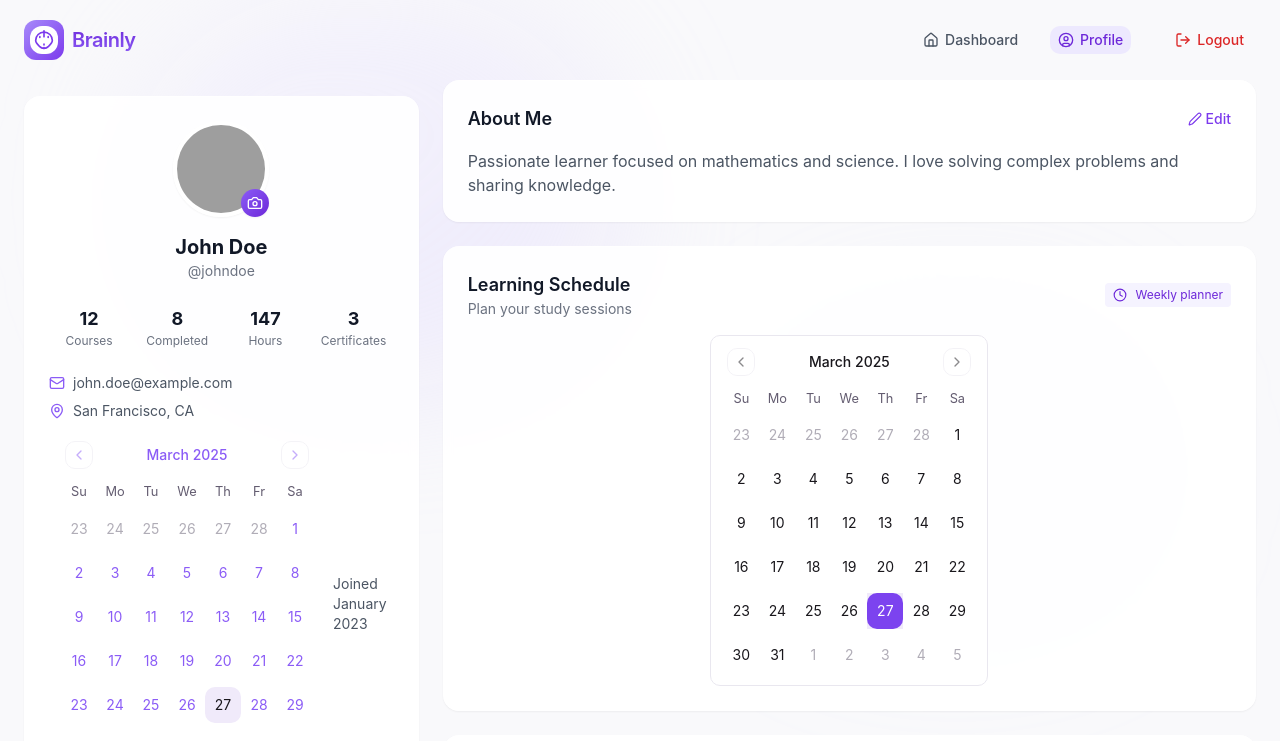
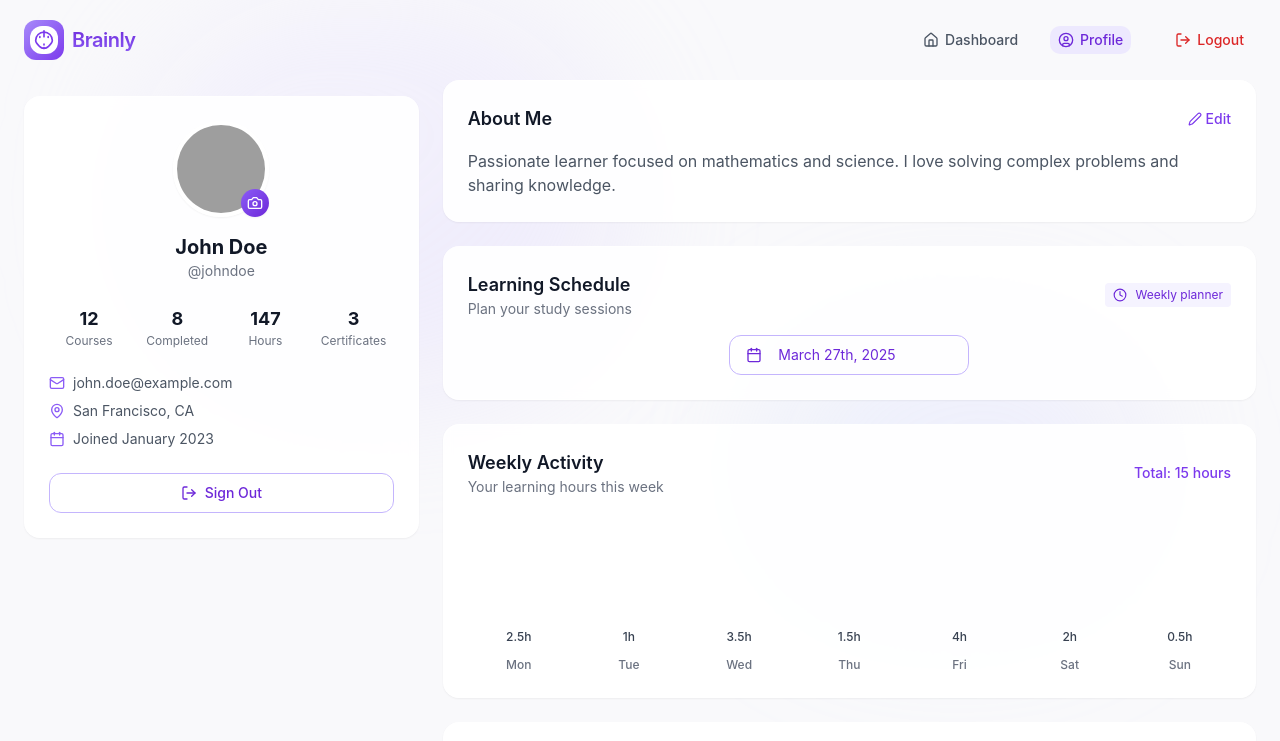
Before and after one commit to RahulDadhich26/brainly-beautify, a React (Vite) app: page /profile in a window 1280 px wide. Shown: the top 741 px of the page. Built offline with nearby package versions, Linux system fonts and the light colour scheme; grey boxes are pictures that could not be loaded.

Commit message:
Fix: Resolve Calendar name conflict
The code defines `Calendar` twice in `src/pages/Profile.tsx`, causing a name conflict. This commit resolves the conflict.

```diff
--- a/src/pages/Profile.tsx
+++ b/src/pages/Profile.tsx
@@ -1,17 +1,23 @@
-
 import React, { useState } from 'react';
 import { motion } from 'framer-motion';
 import { toast } from 'sonner';
 import {
-  Camera, Edit2, Mail, MapPin, Calendar, Award,
+  Camera, Edit2, Mail, MapPin, Award,
   Bookmark, Settings, User, Lock, ChevronRight,
-  Bell, LogOut, Sparkles, Clock, Users, BarChart2
+  Bell, LogOut, Sparkles, Clock, Users, BarChart2,
+  CalendarIcon
 } from 'lucide-react';
 
 import PageTransition from '@/components/ui/PageTransition';
 import AnimatedCard from '@/components/ui/AnimatedCard';
 import { Button } from '@/components/ui/Button';
 import { Calendar } from '@/components/ui/calendar';
+import {
+  Popover,
+  PopoverContent,
+  PopoverTrigger,
+} from '@/components/ui/popover';
+import { format } from 'date-fns';
 
 const profileData = {
   name: 'John Doe',
@@ -72,7 +78,6 @@ const Profile: React.FC = () => {
 
         <div className="container mx-auto px-4 md:px-6">
           <div className="grid gap-6 md:grid-cols-3">
-            {/* Profile Sidebar */}
             <div className="md:col-span-1">
               <AnimatedCard className="sticky top-24 p-6 bg-white/90">
                 <div className="flex flex-col items-center">
@@ -111,7 +116,7 @@ const Profile: React.FC = () => {
                       <span>{profileData.location}</span>
                     </div>
                     <div className="flex items-center gap-2 text-sm text-gray-600">
-                      <Calendar size={16} className="text-brainly-500" />
+                      <CalendarIcon size={16} className="text-brainly-500" />
                       <span>Joined {profileData.joinDate}</span>
                     </div>
                   </div>
@@ -127,7 +132,6 @@ const Profile: React.FC = () => {
               </AnimatedCard>
             </div>
 
-            {/* Main Content */}
             <div className="md:col-span-2 space-y-6">
               <AnimatedCard className="p-6 bg-white/90">
                 <div className="flex items-center justify-between mb-4">
@@ -165,7 +169,6 @@ const Profile: React.FC = () => {
                 )}
               </AnimatedCard>
 
-              {/* Activity Heatmap */}
               <AnimatedCard className="p-6 bg-white/90" delay={0.05}>
                 <div className="flex items-center justify-between mb-4">
                   <div>
@@ -179,16 +182,28 @@ const Profile: React.FC = () => {
                 </div>
 
                 <div className="flex justify-center">
-                  <Calendar
-                    mode="single"
-                    selected={date}
-                    onSelect={setDate}
-                    className="rounded-md border bg-white"
-                  />
+                  <Popover>
+                    <PopoverTrigger asChild>
+                      <Button
+                        variant="outline"
+                        className="w-[240px] justify-start text-left font-normal"
+                      >
+                        <CalendarIcon className="mr-2 h-4 w-4" />
+                        {date ? format(date, "PPP") : <span>Pick a date</span>}
+                      </Button>
+                    </PopoverTrigger>
+                    <PopoverContent className="w-auto p-0" align="start">
+                      <Calendar
+                        mode="single"
+                        selected={date}
+                        onSelect={setDate}
+                        className="p-3 pointer-events-auto rounded-md border bg-white"
+                      />
+                    </PopoverContent>
+                  </Popover>
                 </div>
               </AnimatedCard>
 
-              {/* Activity Summary */}
               <AnimatedCard className="p-6 bg-white/90" delay={0.1}>
                 <div className="flex items-center justify-between mb-4">
                   <div>
```
